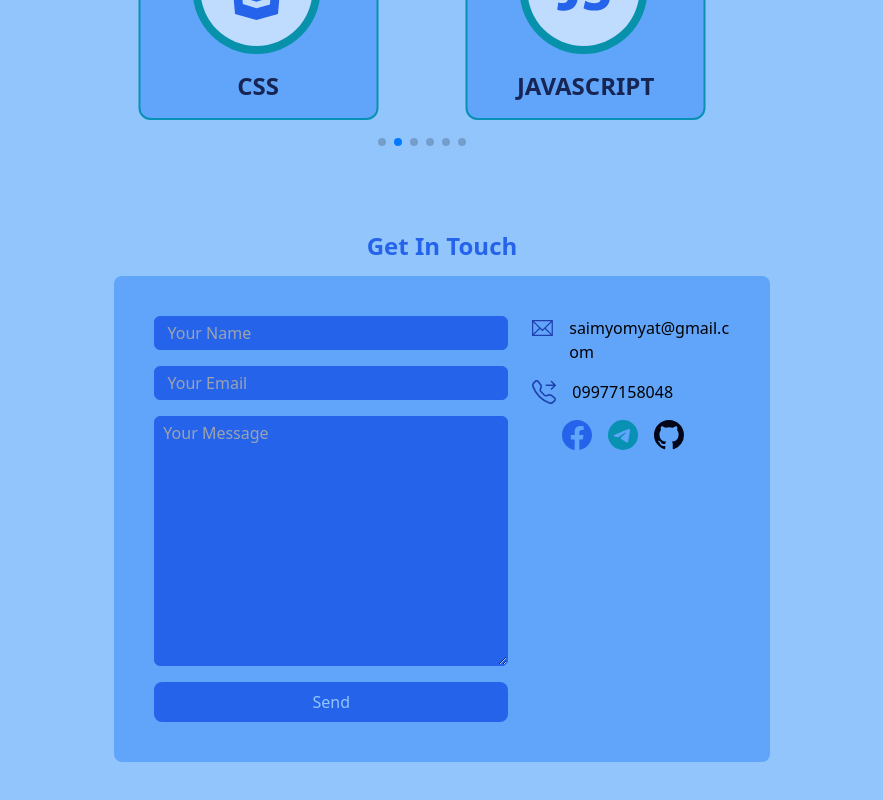
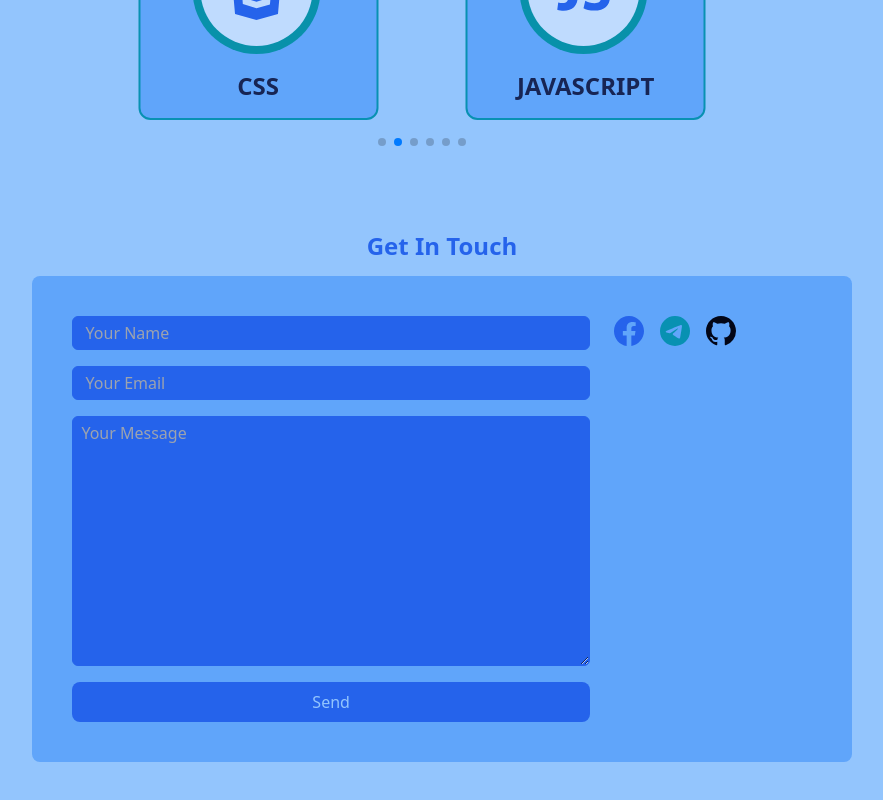
Before and after one commit to saimyomyat/MyPortfolio, a React (Vite) app: page / in a window 1280 px wide. Shown: the part 988-1788 px from the top of the page, without its empty margins (198-1081 px from the left). Built offline with nearby package versions, Linux system fonts and the light colour scheme.

Commit message:
update footer

```diff
--- a/src/App.jsx
+++ b/src/App.jsx
@@ -15,7 +15,7 @@ const App = () => {
       <About />
       <Skill />
       <Footer />
-      {/* <Messenger /> */}
+      <Messenger />
     </div>
   );
 }
--- a/src/components/Footer.jsx
+++ b/src/components/Footer.jsx
@@ -4,6 +4,7 @@ import {BsTelephoneForward} from 'react-icons/bs'
 import { BsFacebook,BsInstagram,BsGithub, BsTelegram } from "react-icons/bs";
 import { motion } from 'framer-motion';
 import { fadeIn } from "../../src/variants";
+import {BiLogoGmail} from 'react-icons/bi'
 
 const Footer = () => {
   return (
@@ -26,11 +27,11 @@ const Footer = () => {
 
       <motion.div
         className=" rounded-lg mt-6 flex-col md:flex-row flex
-        py-10 px-2 md:px-10 dark:bg-slate-500
-       bg-blue-400   gap-6 w-[80%] mx-auto "
+        p-10 dark:bg-slate-500
+       bg-blue-400   gap-6  "
       >
         <motion.div
-          className=" mx-auto md:mx-0 md:w-[70%]  w-[80%]
+          className=" mx-auto md:mx-0 md:w-[70%] w-full
            flex gap-4 flex-col   "
         >
           <motion.input
@@ -85,18 +86,18 @@ const Footer = () => {
             Send
           </motion.button>
         </motion.div>
-        <motion.div className="  mx-auto md:mx-0 flex flex-col gap-4">
-          <div className=" flex gap-4">
+        <motion.div className=" mx-auto md:mx-0 flex flex-col gap-4">
+          {/* <div className=" flex gap-4">
             <TfiEmail className=" cursor-pointer dark:text-slate-600  text-2xl text-blue-800" />{" "}
-            <p className="break-normal break-all cursor-pointer dark:text-white">
-              saimyomyat@gmail.com
+            <p className="break-normal md:break-all cursor-pointer dark:text-white">
+              saimyomyat979@gmail.com
             </p>
           </div>
           <div className="cursor-pointer dark:text-white  flex gap-4">
             <BsTelephoneForward className="cursor-pointer dark:text-slate-600 text-2xl text-blue-800" />{" "}
             <p>09977158048</p>
-          </div>
-          <div className="  flex gap-4 justify-center">
+          </div> */}
+          <div className=" flex-wrap flex gap-4 justify-center items-center">
             <div>
               <a
                 href="https://www.facebook.com/sai.m.mayt.792"
@@ -118,7 +119,14 @@ const Footer = () => {
                 />
               </a>
             </div>
-            <div></div>
+            {/* <div>
+              <a href="saimyomyat979@gmail.com" target=" _blank">
+                <TfiEmail
+                  className=" cursor-pointer hover:animate-bounce
+                text-red-400 text-3xl"
+                />
+              </a>
+            </div> */}
           </div>
         </motion.div>
       </motion.div>
```
